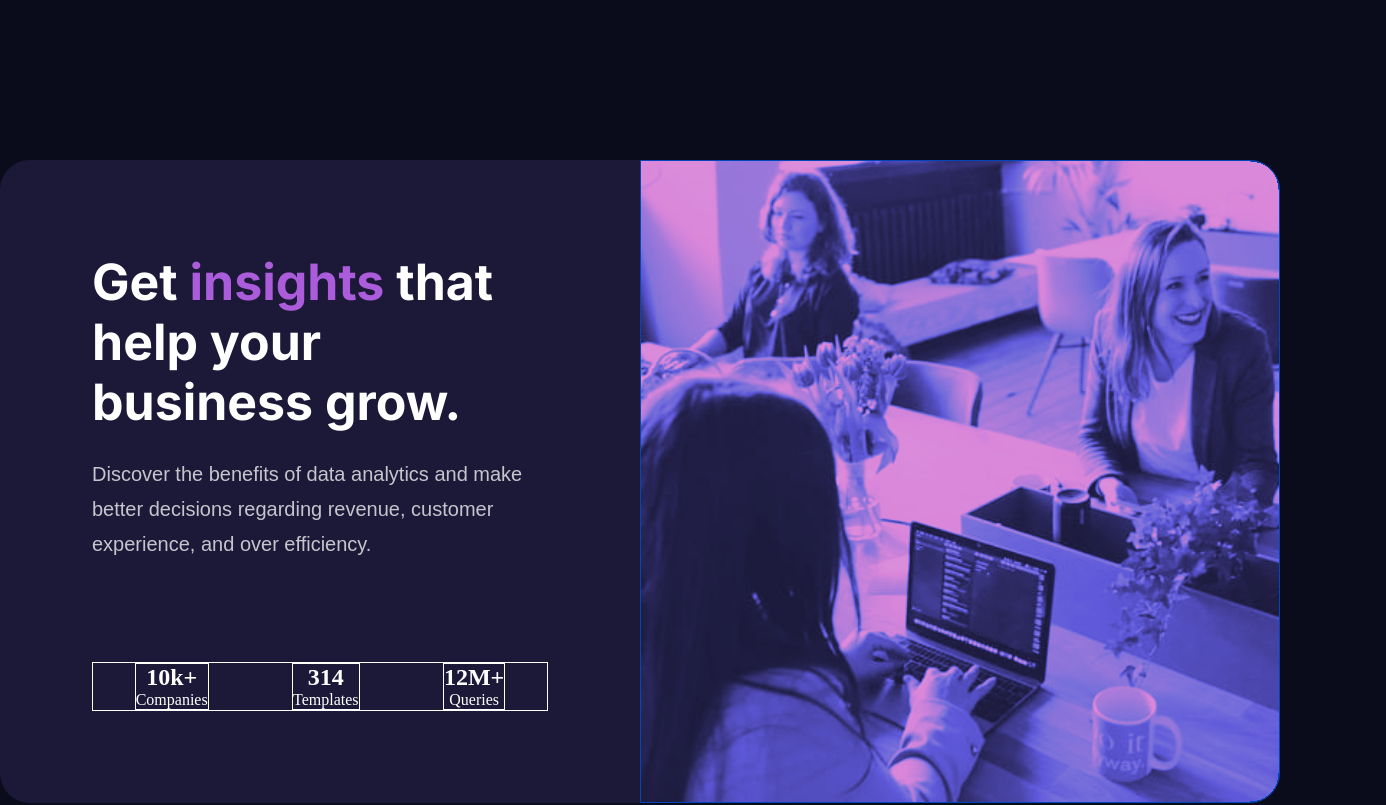
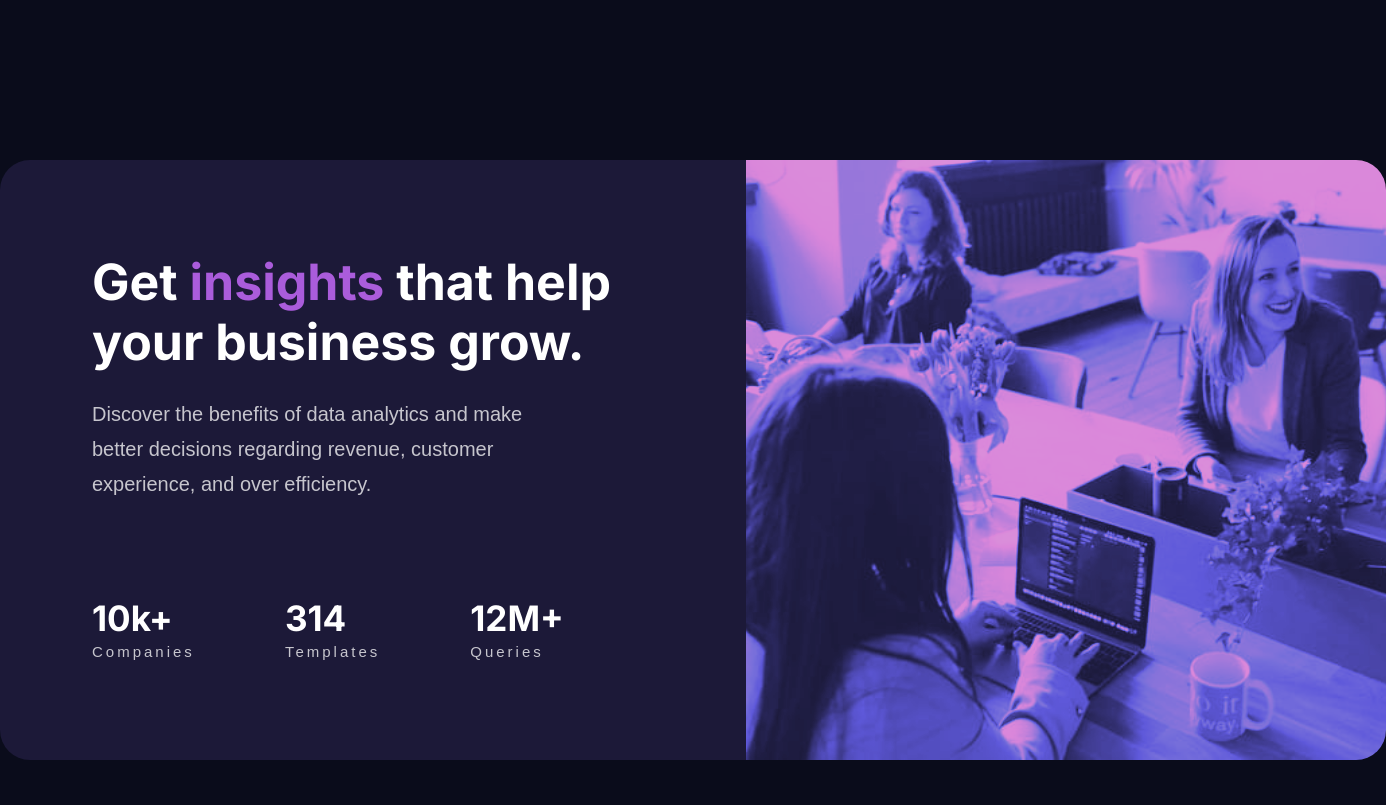
Before and after one commit to Nhoj-Plummer/stats-preview-card, a React (Create React App) app: page / in a window 1280 px wide. Shown: the top 805 px of the page, 1386 px wide, since content can reach past the window. Built offline with nearby package versions, Linux system fonts and the light colour scheme.

Commit message:
Coding challenge completed

```diff
--- a/src/components/Info/info.css
+++ b/src/components/Info/info.css
@@ -6,7 +6,6 @@
   background-position: center center;
   background-image: url("../../assets/image-header-desktop.jpg");
   filter: invert(10%) sepia(10%) saturate(6749%) hue-rotate(216deg) brightness(87%) contrast(96%);
-  border: 1px solid red;
 }
 
 /* Text Container */
@@ -35,25 +34,36 @@
   font-weight: 400;
   line-height: 35px;
   font-family: var(--section-text);
-  max-width: 490px;
+  max-width: 470px;
   margin-bottom: 6.25rem;
 }
 
+/* Stats Section */
 .info-text_numbers-container {
   display: inline-flex;
   width: 100%;
   list-style-type: none;
-  border: 1px solid;
 }
 
 .info-text_numbers-container li {
-  margin: auto;
-  text-align: center;
-  border: 1px solid;
+  line-height: 33px;
+  max-width: 100%;
+  margin: 0 90px 0 0;
 }
 
-.info-text_numbers-container span {
+.info-text_numbers-container h2 {
+  font-size: 35px;
+  font-weight: 700;
+  color: white;
+  font-family: var(--header-text);
+}
+
+.info-text_numbers-container li span {
   display: block;
+  font-family: var(--section-text);
+  font-size: 15px;
+  letter-spacing: 3px;
+  color: hsla(0, 0%, 100%, 0.75);
 }
 
 /* Responsiveness */
@@ -84,4 +94,13 @@
   .info-text-description {
     margin: auto;
   }
+
+  .info-text_numbers-container {
+    flex-direction: column;
+  }
+
+  .info-text_numbers-container li {
+    margin: auto;
+    margin-top: 50px;
+  }
 }
```
